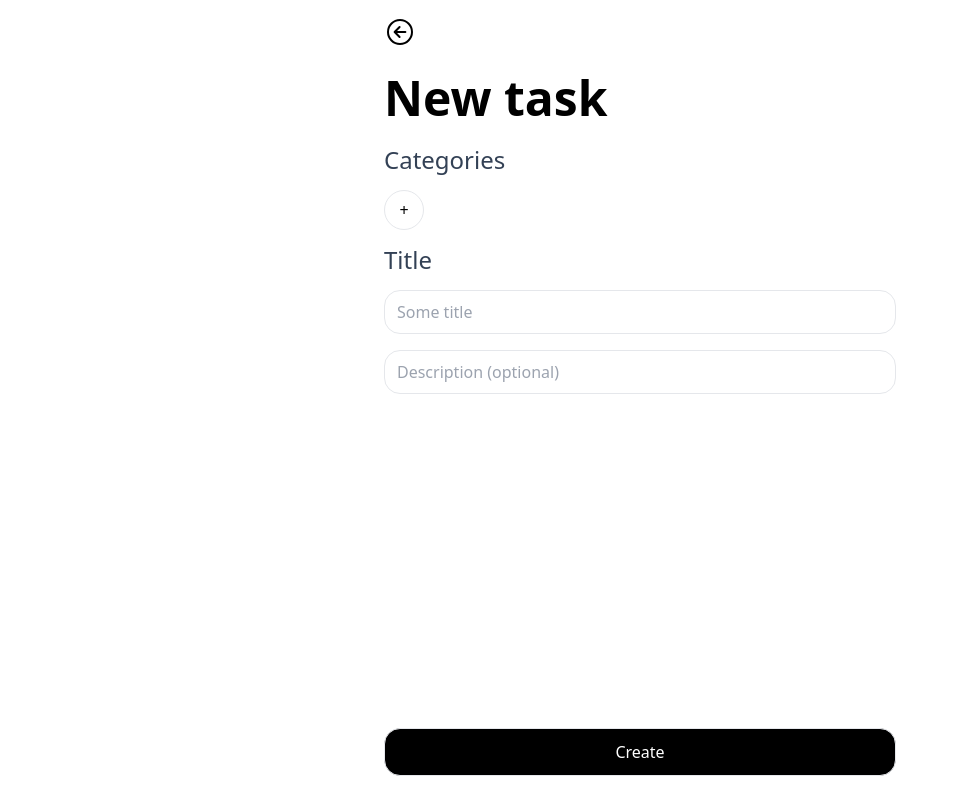
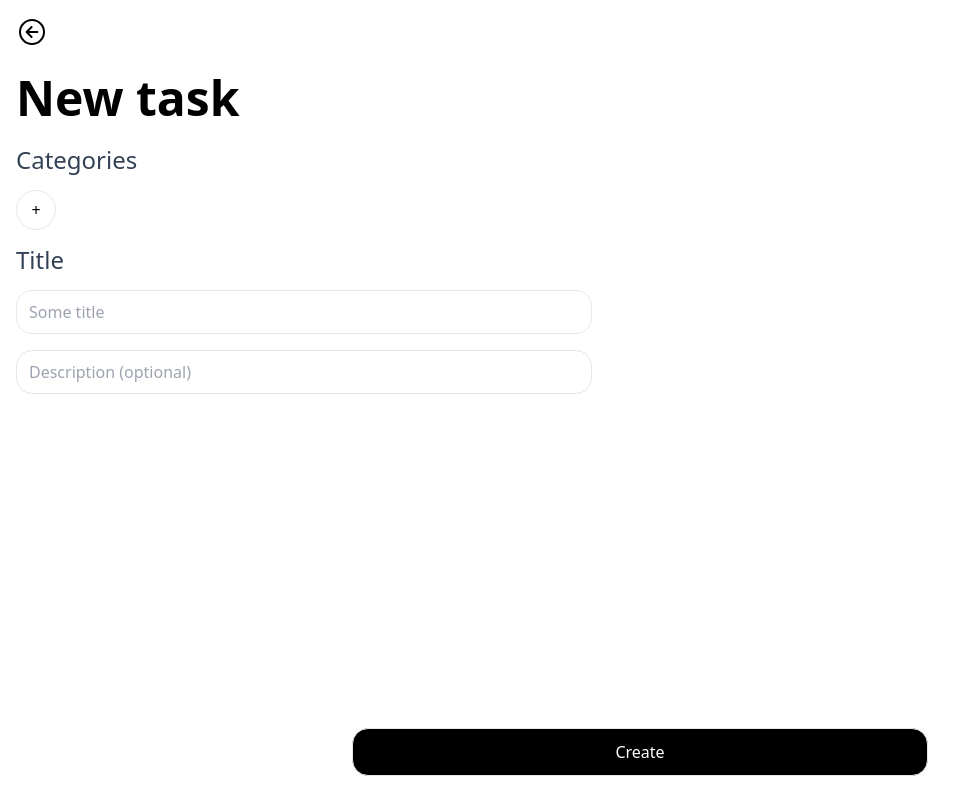
Before and after one commit to d-stoianov/task-manager, a React (Vite) app: page /create in a window 1280 px wide. Shown: the whole page, without its empty margins (0-975 px from the left). Built offline with nearby package versions, Linux system fonts and the light colour scheme; no server answers; sample sign-in values are in the browser's storage.

Commit message:
Fix layout for /create page.

```diff
--- a/src/routes/create.jsx
+++ b/src/routes/create.jsx
@@ -13,7 +13,7 @@ function Create() {
     }
 
     return (
-        <main className="w-full h-full flex flex-col items-center justify-between">
+        <main className="w-full mx-auto h-full flex flex-col  justify-between">
             <section className="flex flex-col">
                 <div>
                     <button className="" onClick={() => navigate("/")}>
@@ -43,23 +43,23 @@ function Create() {
                     <div className="py-3 flex flex-col gap-4">
                         <input
                             placeholder="Some title"
-                            className="w-full md:w-[32rem] h-[2.25rem] md:h-[2.75rem] px-3 border rounded-2xl bg-white"
+                            className="w-full md:w-[36rem] h-[2.25rem] md:h-[2.75rem] px-3 border rounded-2xl bg-white"
                         ></input>
                         <input
                             placeholder="Description (optional)"
-                            className="w-full md:w-[32rem] h-[2.25rem] md:h-[2.75rem] px-3 border rounded-2xl bg-white"
+                            className="w-full md:w-[36rem] h-[2.25rem] md:h-[2.75rem] px-3 border rounded-2xl bg-white"
                         ></input>
                     </div>
                 </section>
             </section>
-            <section className="my-2">
+            <div className="w-full flex justify-center">
                 <button
                     onClick={createTask}
-                    className="w-full md:w-[32rem] h-[3rem] px-3 border rounded-2xl bg-black text-white"
+                    className="w-full my-2 md:w-[36rem] h-[3rem] px-3 border rounded-2xl bg-black text-white"
                 >
                     Create
                 </button>
-            </section>
+            </div>
         </main>
     )
 }
```
